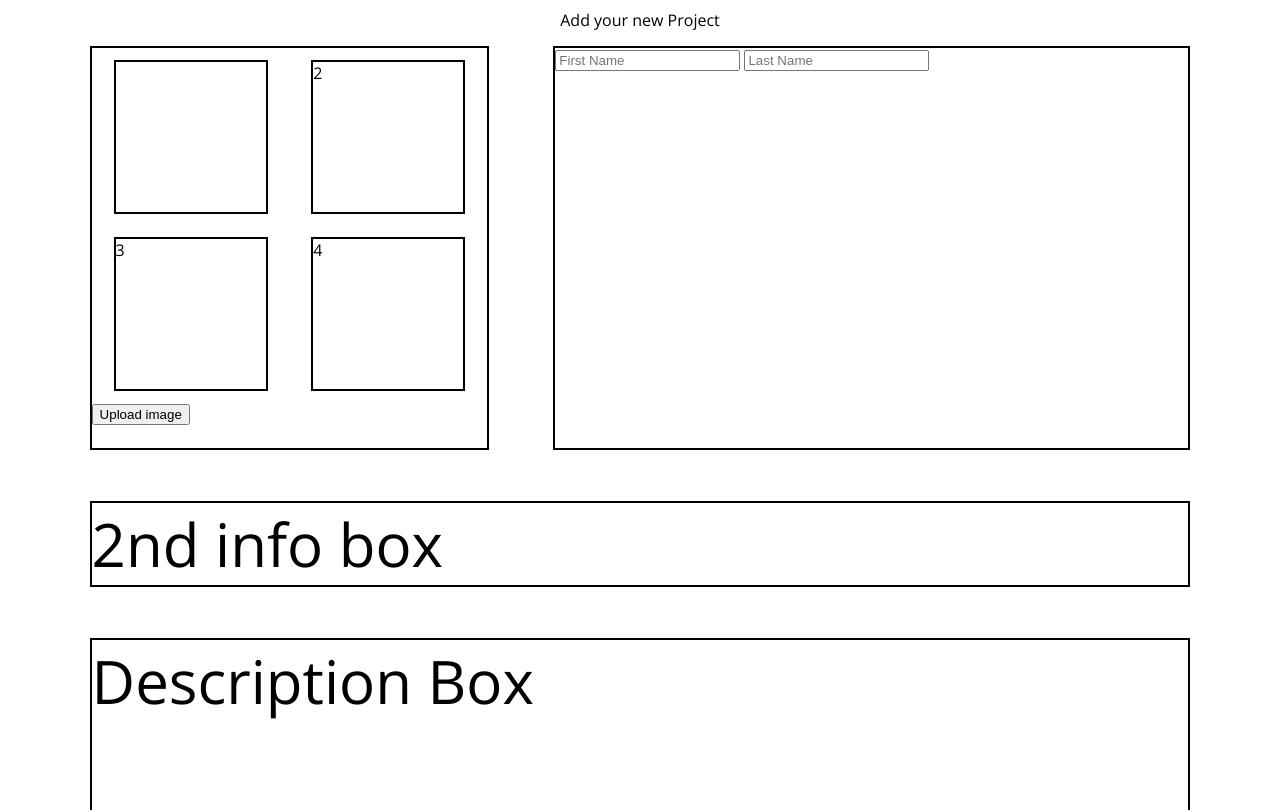
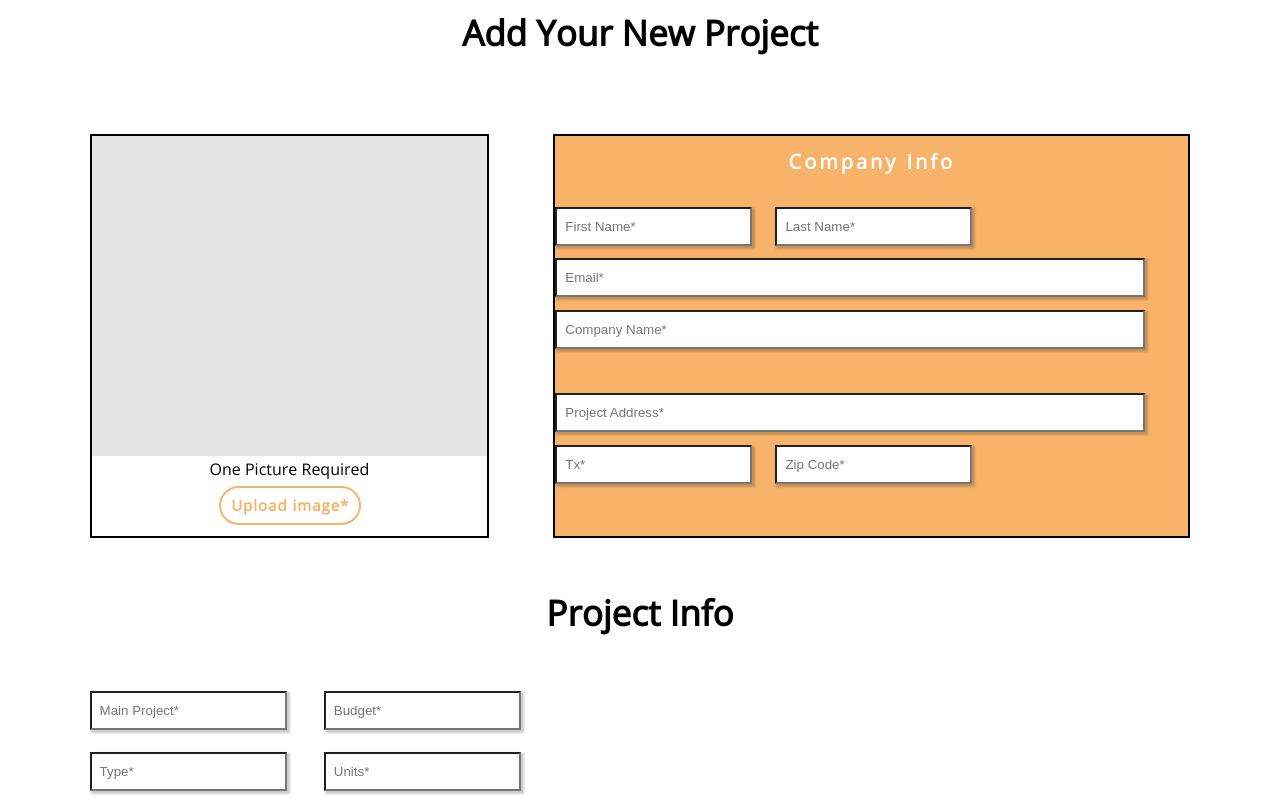
Before and after one commit to russellbwright/revampv2, a website: page public/index.html at #!/addProject in a window 1280 px wide. Shown: the part 126-936 px from the top of the page. Drawn offline with nearby package versions, Linux system fonts and the light colour scheme; some packages are replaced by stand-ins of ours; no server answers.

Commit message:
addproject page kinda styled

```diff
--- a/public/src/components/addProject/addProject.html
+++ b/public/src/components/addProject/addProject.html
@@ -66,70 +66,93 @@
 
     <div class='singleProjectTitleBox'>
 
-            <div class='addTitle'>
-                    <div>Add your new Project</div>
-                </div>
+        <div class='addTitle '>
+            <div>Add Your New Project</div>
+        </div>
     </div>
 
     <div class='singleProjectBigTopBox'>
 
         <div class="mainImgDivBox">
-            <div class="singleImgBox">
-                <div class="imgbox">
-                   <!-- <img ng-src="{{images.image_url}}"> -->
-                   <img style="width: 300px;" ngf-thumbnail="image" class="cabImg">
+            <div class="placeHolderImg">
+                <div class='topAddImgBox'>
+                    <img style="height: 300px" ngf-thumbnail="image" class="cabImg">
                 </div>
             </div>
-            <div class="singleImgBox">
-                <div class="imgbox">
-                    2
-                </div>
+            <div class='bottomAddImgBox'>
+                <form name="form">
+                    <!-- <img style="width: 300px;" ngf-thumbnail="image"> -->
+                    <div> One Picture Required </div>
+                    <button name="image" ngf-select ng-model="image" class='sideMargin5 contactUsButton subbutton homeButton learnMoreRight'>Upload image*</button>
+                    <!-- <button ng-click="submit(image)">Submit</button> -->
+                </form>
             </div>
-            <div class="singleImgBox">
-                <div class="imgbox">
-                    3
-                </div>
+        </div>
+
+        <div class='addBackgroundColor mainInfoDivBox'>
+            <div class='addTopMargin2 contactUsBox addSubmit'>
+                Company Info
             </div>
-            <div class="singleImgBox">
-                <div class="imgbox">
-                    4
-                </div>
+            <div class='addTopMargin namesBox'>
+                <div class='contactName'><span class='contactFirstName'><input class='addProjAll name inputPadding' type="text" placeholder="First Name*" ng-model="Proj.firstName" required></span>
+                    <input class='addProjAll name inputPadding' type="text" placeholder="Last Name*" ng-model="Proj.lastName" required></div>
+
             </div>
 
-                <form name="form">
-                    <!-- <img style="width: 300px;" ngf-thumbnail="image"> -->
-                    <button name="image" ngf-select ng-model="image">Upload image</button>
-                    <!-- <button ng-click="submit(image)">Submit</button> -->
-                </form>
-        </div>
+            <div><input class='addProjAll addProjectEmail contactEmail inputPadding' type="text" placeholder="Email*" ng-model="Proj.email" required></div>
 
-        <div class='mainInfoDivBox'>
-                <div>
+            <div><input class='addProjAll addProjectEmail contactEmail inputPadding' type="text" placeholder="Company Name*" ng-model="Proj.com_name" required></div>
 
-                    <input ng-model="project.first" type='text' placeholder="First Name" class='addInput' />
-                    <input ng-model="project.last" type='text' placeholder="Last Name" class='addInput' />
 
-                </div>
+
+            <div><input class='addProjAll addTopMargin addProjectEmail contactEmail inputPadding' type="text" placeholder="Project Address*" ng-model="Proj.proj_address" required></div>
+
+            <div class='namesBox'>
+                <div class='contactName'><span class='contactFirstName'><input class='addProjAll name inputPadding' type="text" placeholder="Tx*" ng-model="Proj.state" required></span>
+                    <input class='addProjAll name inputPadding' type="text" placeholder="Zip Code*" ng-model="Proj.zip" required></div>
+
+            </div>
+
+            <!-- <div><input class='addTopMargin addProjectEmail contactEmail inputPadding' type="text" placeholder="Project Address*" required></div>
+
+                        <div class='namesBox'>
+                            <div class='contactName'><span class='contactFirstName'><input class='name inputPadding' type="text" placeholder="State*" required></span>
+                            <input class='name inputPadding' type="text" placeholder="Zip Code*" required></div>
+
+                        </div> -->
+
         </div>
     </div>
 
 
     <div class='secondInfoBox'>
-        <div class='test'>
-            2nd info box
+        <div class='addTitle'>
+            Project Info
         </div>
+        <div class='contactName'><span class='contactFirstName'><input class='addProjAll name inputPadding' type="text" placeholder="Main Project*" ng-model="Proj.main_proj" required></span>
+            <input class='addProjAll name inputPadding' type="integer" placeholder="Budget*" ng-model="Proj.budget" required></div>
+
+        <div class='contactName'><span class='contactFirstName'><input class='addProjAll name inputPadding' type="text" placeholder="Type*" ng-model="Proj.type" required></span>
+            <input class='addProjAll name inputPadding' type="integer" placeholder="Units*" ng-model="Proj.units" required></div>
+
+        <div><textarea placeholder="Short Desc for Project List...*" class="addProjAll addProjectShortArea inputPadding inputTextArea" rows="2" cols="10" ng-model="Proj.short_desc" required></textarea></div>
+
     </div>
 
 
 
     <div class='mainLongDescBox'>
-        <div class='test longDescBox'>
-            Description Box
+        <div class='longDescBox'>
+                <textarea placeholder="Long Description for Single Project Page...*" class="addProjAll addProjectLongArea inputPadding inputTextArea" rows="11" cols="10" ng-model="Proj.long_desc" required></textarea>
         </div>
 
         <div>
             <br>
         </div>
     </div>
-    <button type="submit" class="myButton" ng-click="submitWhole(project, image)" >SUBMIT</button>
+
+    <div class='addSubmit'>
+        <button type="submit" class="sideMargin homeButton" ng-click="submitWhole(proj, image)">SUBMIT</button>
+    </div>
+
 </div>
--- a/public/src/components/addProject/addProjectCtrl.js
+++ b/public/src/components/addProject/addProjectCtrl.js
@@ -1,15 +1,17 @@
 angular.module('myApp').controller('addProjectCtrl', function($scope, projectService, $state, user, $stateParams){
 
 
-    $scope.submitWhole = function(project, image) {
+    $scope.submitWhole = function(proj, image) {
         console.log(image)
-        projectService.addProject(project, user)
+        projectService.addProject(proj, user)
         .then(response => {
-            console.log(response.data[0].projectid)
-            console.log(image)
-            projectService.uploadImage(image ,response.data[0], user)
+
+            projectService.uploadImage(image, response.data[0], user)
+            $state.go('Home');
+
         })
     }
 
 
+
 })
--- a/public/style.css
+++ b/public/style.css
@@ -5,19 +5,6 @@ body {
     font-family: 'open sans'
   }
 
-.sideMargin{
-    margin-left: 10%;
-    margin-right:10%
-}
-.topMargin{
-    margin-top: 5%;
-    margin-bottom:5%
-}
-
-.sideMargin5{
-    margin-left: 5%;
-    margin-right:5%
-}
 
 
 
@@ -40,6 +27,7 @@ body {
 .cabImg{
     max-height: 100%;
     max-width: 100%;
+
 }
 
 /* .cabImgBox{
@@ -339,7 +327,13 @@ textarea{
     text-align: left;
 }
 
+.addProjectShortArea{
+    width: 50%
+}
 
+.addProjectLongArea {
+    width: 98%
+}
 /*************************** Home Page Button */
 
 
@@ -595,7 +589,9 @@ textarea{
 
 
 
-
+.addProjAll{
+    box-shadow: 2px 2px 2px 1px rgba(0, 0, 0, 0.2)
+}
 
 
 
@@ -643,11 +639,39 @@ textarea{
 .addTitle {
     display: flex;
     justify-content: center;
+    font-size: 35px;
+    /* color: #52BCD6 */
+    font-weight: bold;
+    margin-bottom: 5%;
 }
 
+.addBackgroundColor{
+    background-color: #f7b369;
+}
 
+.addTopMargin{
+    margin-top: 5%
+}
 
+.addTopMargin10{
+    margin-top: 10%
+}
 
+.addTopMargin2{
+    margin-top: 2%
+}
+
+.addProjectEmail{
+    width: 90%;
+}
+
+.addProjectShort{
+    width:75%
+}
+
+.topAddImgBox{
+    background-color: #E4E4E4;
+}
 
 
 
@@ -688,8 +712,8 @@ textarea{
     height: 400px;
     width: 400px;
 
-    display: flex;
-    flex-wrap: wrap;
+
+
 
     margin-left: 7%;
     margin-right: 5%;
@@ -705,10 +729,21 @@ textarea{
 
 }
 
-.imgbox{
+.topAddImgBox{
 
+    height: 320px;
+    width:100%;
+    display: flex;
+    justify-content: center;
+    align-items: center;
+}
 
-
+.bottomAddImgBox{
+    height: 80px;
+    width: 100%;
+    display: flex;
+    justify-content: center;
+    align-items: center;
 }
 
 
@@ -736,11 +771,11 @@ textarea{
 }
 
 .longDescBox{
-    border: 2px solid black;
+
     margin-left: 7%;
     margin-top: 4%;
     margin-right: 7%;
-    height: 200px;
+
 }
 
 .secondInfoBox{
@@ -748,7 +783,7 @@ textarea{
     margin-left: 7%;
     margin-right: 7%;
     margin-top:4%;
-    border: 2px solid black;
+    /* border: 2px solid black;  */
 }
 
 .mainInputBidBox{
@@ -819,8 +854,25 @@ textarea{
 }
 
 
+.addSubmit{
+    display: flex;
+    justify-content: center;
+}
 
 
+.sideMargin{
+    margin-left: 10%;
+    margin-right:10%
+}
+.topMargin{
+    margin-top: 5%;
+    margin-bottom:5%
+}
+
+.sideMargin5{
+    margin-left: 5%;
+    margin-right:5%
+}
 
 
 
```
Also changed, not shown: public/src/components/login/login.html (+1 -1 lines), public/src/components/singleProject/singleProject.html (+8 -20 lines).
